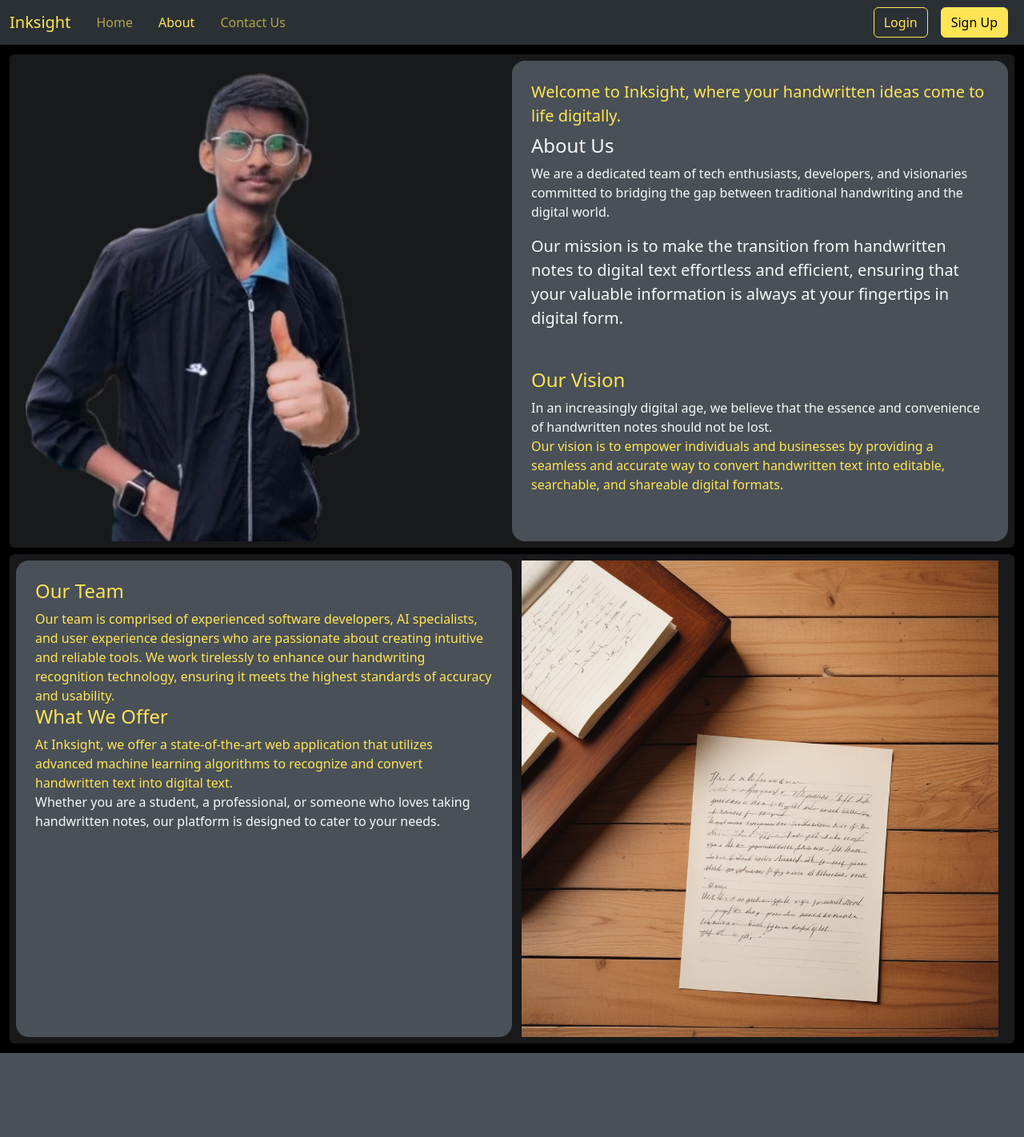
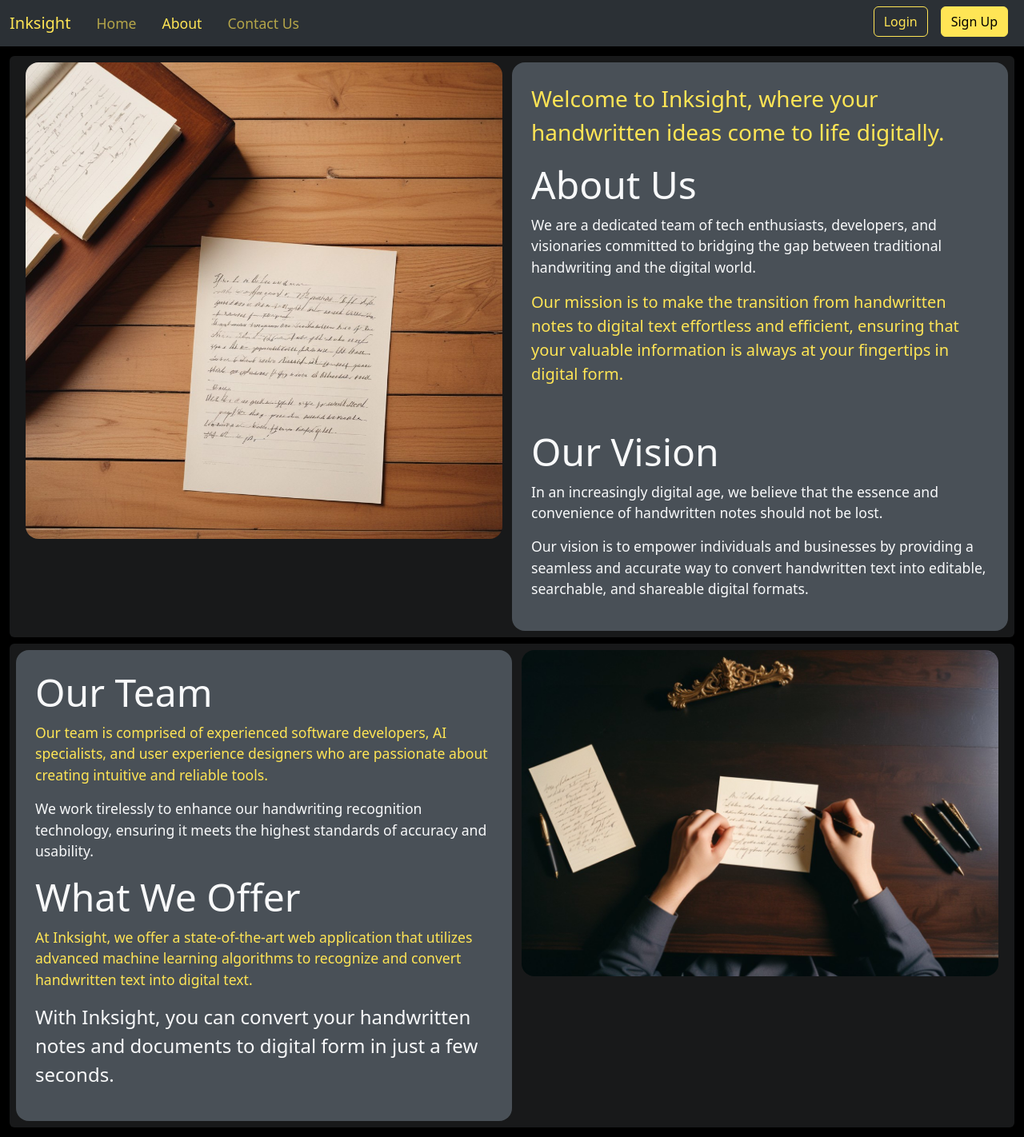
Before and after one commit to heyy-Haarsh/HTR-Internship, a Flask app: page /about in a window 1280 px wide. Shown: the whole page at 80% size. Before the commit the page ends 1317 px from the top, so only its background shows below. Run offline with Flask 3, Linux system fonts and the light colour scheme; some libraries are stand-ins or nearby versions.

Commit message:
changes to about page
Changed about page

Also changed navbar a bit, and imported bootstrap's javascript stuff (in 'footer.html')

```diff
--- a/static/style.scss
+++ b/static/style.scss
@@ -2,4 +2,6 @@
 @import "colors";
 @import "../bootstrap/scss/variables";
 
+$font-size-base: 1.1rem;
+
 @import "../bootstrap/scss/bootstrap";
--- a/templates/about.html
+++ b/templates/about.html
@@ -9,42 +9,42 @@
 <div class="container-fluid p-1">
 	<div class="row m-2 p-2 rounded bg-body-tertiary">
 		<div class="col-sm-6">
-			<img src="static/images/ceo-pipewala.png" alt="Illustration" style="width: 100%">
+			<img src="static/images/text-on-desk.jpg" alt="Illustration" style="width: 100%" class="rounded-4">
 		</div>
 		<div class="col-sm-6 p-4 bg-body-secondary rounded-4">
-			<div class="lead text-primary mb-2">
+			<div class="fs-3 lead text-primary mb-3">
 				Welcome to Inksight, where your handwritten ideas come to life digitally.
 			</div>
-			<h4>About Us</h4>
+			<h4 class="display-5">About Us</h4>
 			 <p>We are a dedicated team of tech enthusiasts,
 				developers, and visionaries committed to bridging the gap between traditional handwriting and the
 				digital world.</p>
-			 <div class="lead">Our mission is to make the transition from handwritten notes to digital text effortless
+			 <div class="lead text-primary">Our mission is to make the transition from handwritten notes to digital text effortless
 				and efficient, ensuring that your valuable information is always at your fingertips in digital form.</div>
 			<br>
 			<br>
-			<h4 class="text-primary">Our Vision</h4>
-			In an increasingly digital age, we believe that the essence and convenience of handwritten notes should not
-			be lost.
-			<div class="text-primary">Our vision is to empower individuals and businesses by providing a seamless and accurate way to
-			convert handwritten text into editable, searchable, and shareable digital formats.
-			</div>
+			<h4 class="display-5">Our Vision</h4>
+			<p>In an increasingly digital age, we believe that the essence and convenience of handwritten notes should not
+			be lost. </p>
+			<p>Our vision is to empower individuals and businesses by providing a seamless and accurate way to
+			convert handwritten text into editable, searchable, and shareable digital formats.</p>
 		</div>
 	</div>
 	<div class="row m-2 p-2 rounded bg-body-tertiary">
 		<div class="col-sm-6 p-4 bg-body-secondary rounded-4">
-			<h4 class="text-primary">Our Team</h4>
-			<div class="text-primary">Our team is comprised of experienced software developers, AI specialists, and user experience designers who
-			are passionate about creating intuitive and reliable tools. We work tirelessly to enhance our handwriting
-			recognition technology, ensuring it meets the highest standards of accuracy and usability.</div>
+			<h4 class="display-5">Our Team</h4>
+			<p class="strong text-primary">Our team is comprised of experienced software developers, AI specialists, and user experience designers who
+			are passionate about creating intuitive and reliable tools.</p>
+			<p>We work tirelessly to enhance our handwriting
+			recognition technology, ensuring it meets the highest standards of accuracy and usability.</p>
 
-			<h4 class="text-primary">What We Offer</h4>
-			<div class="text-primary">At Inksight, we offer a state-of-the-art web application that utilizes advanced machine learning algorithms
-			to recognize and convert handwritten text into digital text.</div> Whether you are a student, a professional, or
-			someone who loves taking handwritten notes, our platform is designed to cater to your needs.
+			<h4 class="display-5">What We Offer</h4>
+			<p class="strong text-primary">At Inksight, we offer a state-of-the-art web application that utilizes advanced machine learning algorithms
+			to recognize and convert handwritten text into digital text.</p>
+			<p class="lead fs-4">With Inksight, you can convert your handwritten notes and documents to digital form in just a few seconds.</p>
 		</div>
 		<div class="col-sm-6">
-			<img src="static/images/text-on-desk.jpg" alt="Illustration" style="width: 100%">
+			<img src="static/images/writing-on-desk.jpg" alt="Illustration" style="width: 100%" class="rounded-4">
 		</div>
 	</div>
 </div>
--- a/templates/footer.html
+++ b/templates/footer.html
@@ -1,2 +1,3 @@
+	<script src="https://cdn.jsdelivr.net/npm/bootstrap@5.0.2/dist/js/bootstrap.bundle.min.js" integrity="sha384-MrcW6ZMFYlzcLA8Nl+NtUVF0sA7MsXsP1UyJoMp4YLEuNSfAP+JcXn/tWtIaxVXM" crossorigin="anonymous"></script>
   </body>
 </html>
--- a/templates/navbar.html
+++ b/templates/navbar.html
@@ -17,11 +17,11 @@
         </li>
       </ul>
       <ul class="navbar-nav mb-2 mb-lg-0">
-		<li class="nav-item mx-2">
-		  <a class="btn btn-outline-primary" href="#">Login</a>
+		<li class="nav-item mx-2 mb-1">
+		  <a class="btn btn-outline-primary" href="/login">Login</a>
 		</li>
-		<li class="nav-item mx-2">
-		  <a class="btn btn-primary" href="#">Sign Up</a>
+		<li class="nav-item mx-2 mb-1">
+		  <a class="btn btn-primary" href="/signup">Sign Up</a>
 		</li>
       </ul>
     </div>
```
Also changed, not shown: static/images/writing-on-desk.jpg (added), static/style.css, 2 other files.
